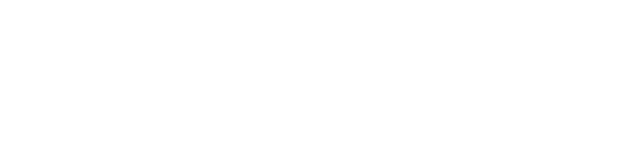
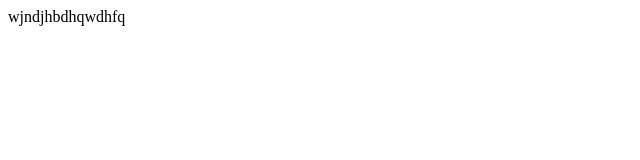
Before and after one commit to dalila96/Profile-card-component, a plain HTML site: page index.html in a window 1280 px wide. Shown: the whole page, without its empty margins (0-640 px from the left). Drawn offline with Linux system fonts and the light colour scheme.

Commit message:
css added

```diff
--- /dev/null
+++ b/index.css
@@ -0,0 +1,3 @@
+body {
+    font-size: 6%;
+}
--- a/index.html
+++ b/index.html
@@ -6,6 +6,6 @@
     <title>Document</title>
 </head>
 <body>
-
+    <div>wjndjhbdhqwdhfq</div>
 </body>
 </html>
```
